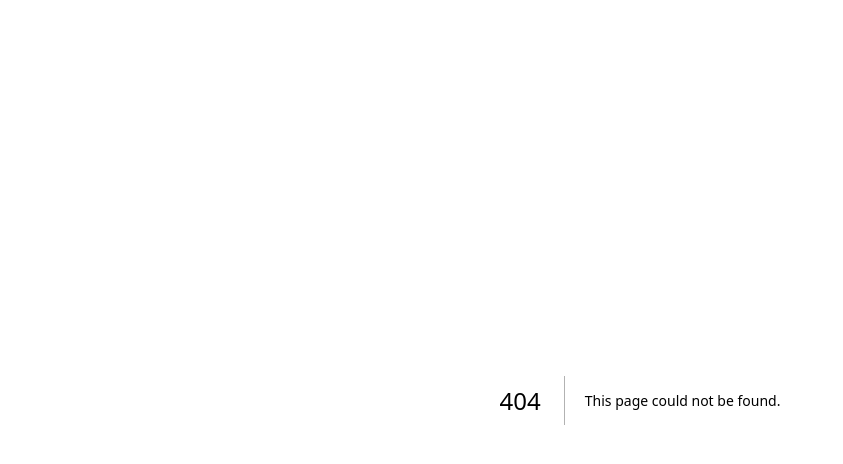
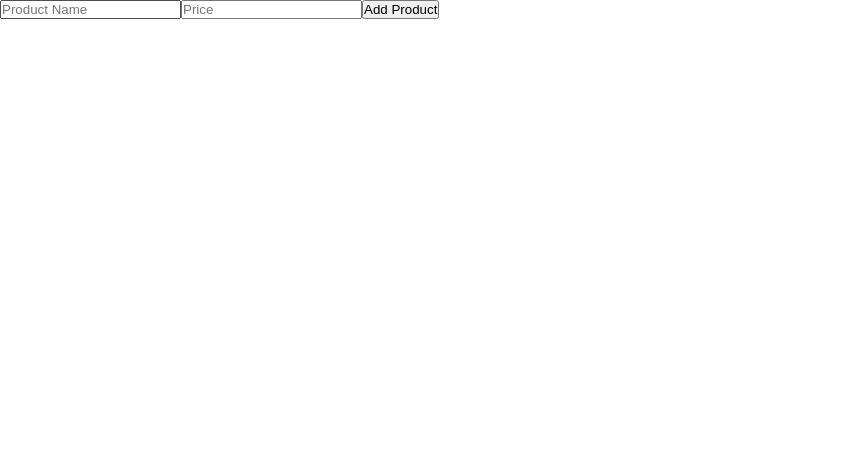
Before and after one commit to K-youngHoon/ecommerce_portfolio, a Next.js app in the folder front-app/: page /ddd in a window 1280 px wide. Before the commit this address had no page. Shown: the top 464 px of the page, without its empty margins (0-843 px from the left). Built offline with nearby package versions, Linux system fonts and the light colour scheme.

Commit message:
ddd example

```diff
--- /dev/null
+++ b/front-app/src/features/product.app.ts
@@ -0,0 +1,10 @@
+import { Product, productModel } from "./product.domain";
+import { ProductRepository } from "./product.infra";
+
+export const productService = {
+  add: async (name: string, price: number): Promise<Product> => {
+    const product = productModel.create(name, price);
+    await ProductRepository.save(product);
+    return product;
+  },
+};
--- /dev/null
+++ b/front-app/src/features/product.domain.ts
@@ -0,0 +1,12 @@
+export type Product = {
+  id: string;
+  name: string;
+  price: number;
+};
+
+export const productModel = {
+  create: (name: string, price: number): Product => {
+    if (price <= 0) throw new Error("Price must be positive");
+    return { id: crypto.randomUUID(), name, price };
+  },
+};
--- /dev/null
+++ b/front-app/src/features/product.infra.ts
@@ -0,0 +1,19 @@
+import { Product } from "./product.domain";
+// import { create } from "zustand";
+
+type ProductState = {
+  products: Product[];
+  save: (product: Product) => void;
+};
+
+// export const useProductStore = create<ProductState>((set) => ({
+//   products: [],
+//   save: (product) =>
+//     set((state) => ({ products: [...state.products, product] })),
+// }));
+
+export const ProductRepository = {
+  save: async (product: Product) => {
+    // useProductStore.getState().save(product);
+  },
+};
--- /dev/null
+++ b/front-app/src/pages/ddd.tsx
@@ -0,0 +1,31 @@
+import { useState } from "react";
+import { productService } from "@src/features/product.app";
+
+export default () => {
+  const [name, setName] = useState("");
+  const [price, setPrice] = useState("");
+
+  const handleSubmit = async () => {
+    if (!name || !price) return;
+    await productService.add(name, parseFloat(price));
+    setName("");
+    setPrice("");
+  };
+
+  return (
+    <div>
+      <input
+        value={name}
+        onChange={(e) => setName(e.target.value)}
+        placeholder="Product Name"
+      />
+      <input
+        value={price}
+        onChange={(e) => setPrice(e.target.value)}
+        placeholder="Price"
+        type="number"
+      />
+      <button onClick={handleSubmit}>Add Product</button>
+    </div>
+  );
+};
```
